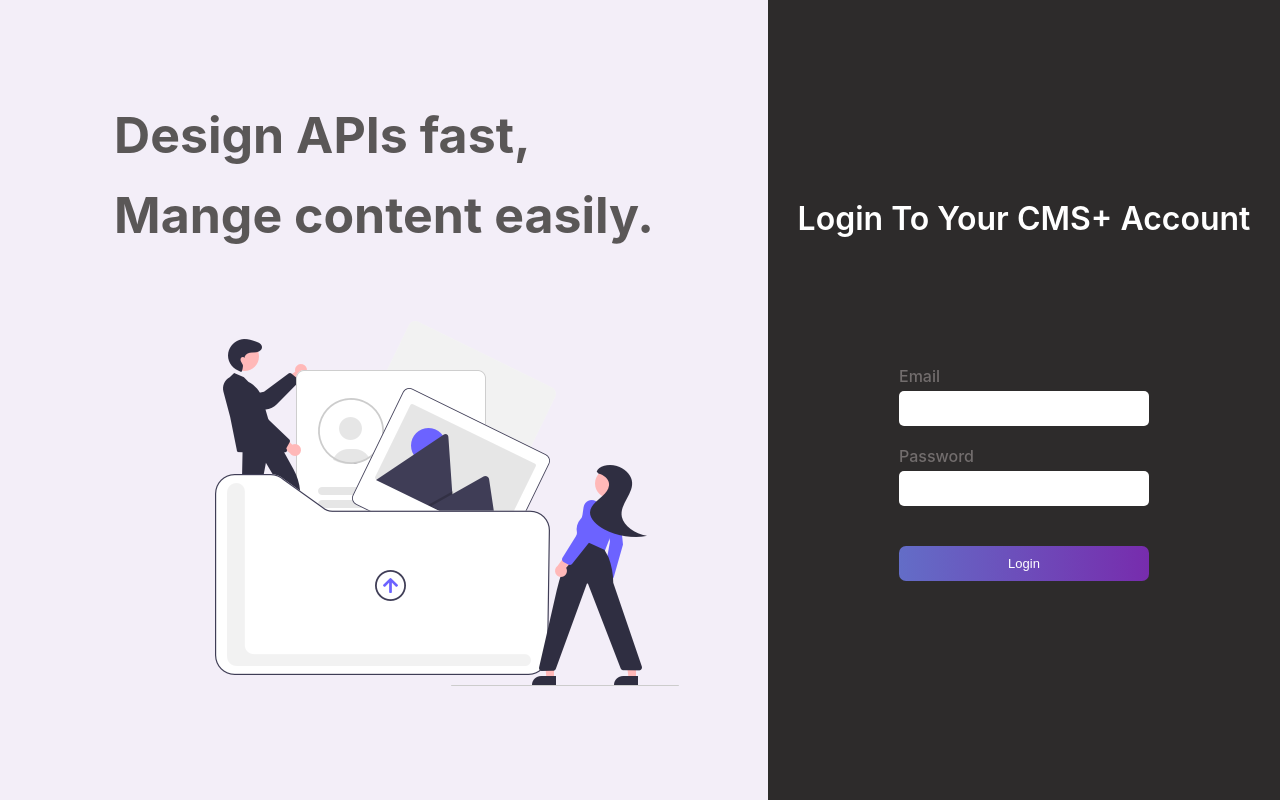
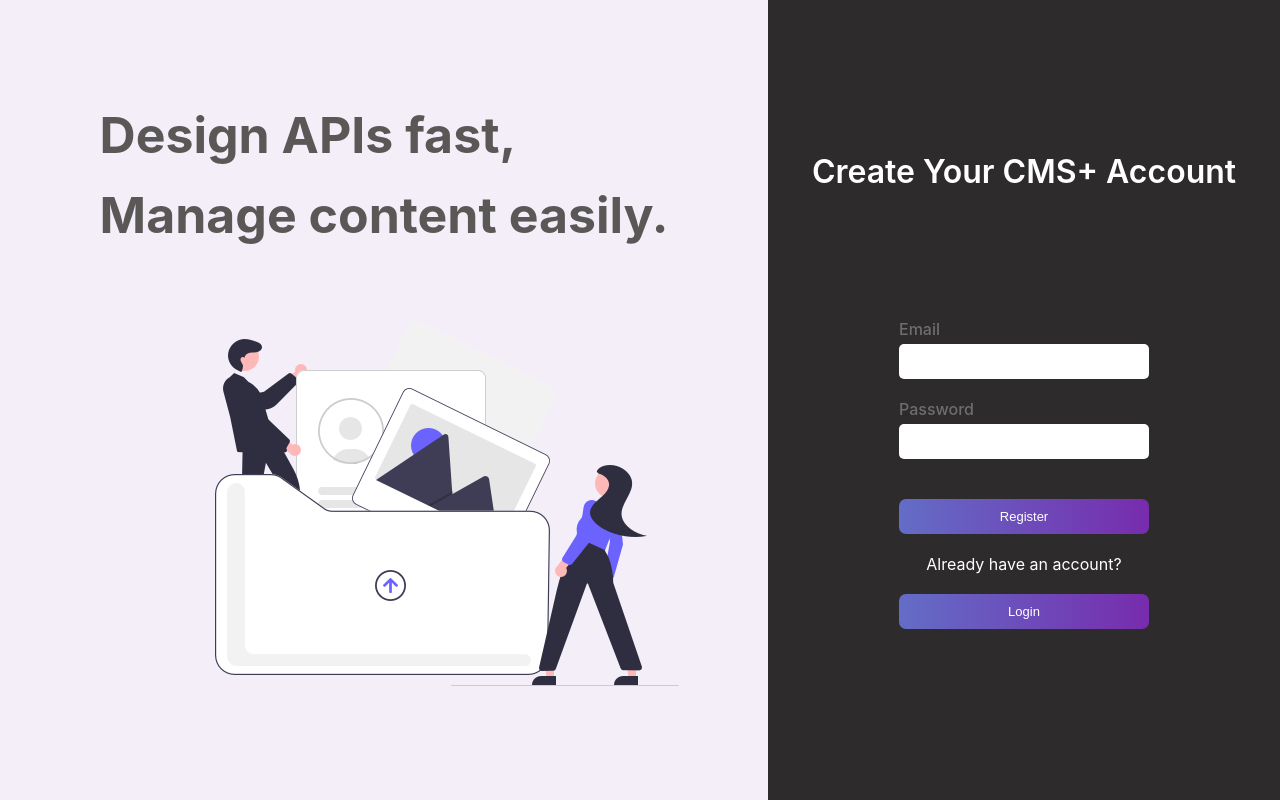
Before and after one commit to darshitdave02/CMS-FE, a React (Create React App) app: page / in a window 1280 px wide. Built offline with nearby package versions, Linux system fonts and the light colour scheme.

Commit message:
feat: add all remaining functionality and register page

```diff
--- a/src/App.jsx
+++ b/src/App.jsx
@@ -7,13 +7,15 @@ import PageNotFound from './pages/PageNotFound';
 import LoginPage from './pages/LoginPage';
 import ContentTypeBuilder from './pages/ContentTypeBuilder';
 import CollectionView from './pages/CollectionView';
+import RegisterPage from './pages/RegisterPage';
 
 function App() {
   return (
     <div >
       <BrowserRouter>
         <Routes>
-          <Route path={HOME_ROUTE} element={<LoginPage />} />
+          <Route path={HOME_ROUTE} element={<RegisterPage />} />
+          <Route path={`${HOME_ROUTE}/login`} element={<LoginPage />} />
           <Route path={`${HOME_ROUTE}/dashboard`}element={<ContentTypeBuilder />} />
           <Route path={`${HOME_ROUTE}/dashboard/collections/:collectionName`}element={<CollectionView />} />
           <Route path={`${ERROR_ROUTE}/:errorCode?`} element={<Error />} />
--- a/src/components/CollectionEntries/index.jsx
+++ b/src/components/CollectionEntries/index.jsx
@@ -8,6 +8,7 @@ import CollectionEntryCard from '../CollectionEntryCard';
 
 export default function CollectionEntries(props) {
   const [data, setData] = useState([]);
+  const [showModal, setShowModal] = useState(false);
 
   useEffect(() => {
     const token = localStorage.getItem('token');
@@ -38,19 +39,19 @@ export default function CollectionEntries(props) {
 
   console.log(data);
 
-  const [showModal, setShowModal] = useState(false);
   return (
     <div>
       <div className="content-entry-container">
         <div className="content-entrie-title">
           <span className="entrie-count">{data.length} Entries Found</span>
-          <div onClick={() => setShowModal(true)} className="new-entry-div">
-            <span className="new-entry-text">Add a new entry</span>
+          <div  className="new-entry-div">
+            <span onClick={() => setShowModal(true)} className="new-entry-text">Add a new entry</span>
           </div>
           <ModalForm
             onClose={() => setShowModal(false)}
             show={showModal}
             collectionName={props.collectionName}
+            data={'New Entry'}
           />
         </div>
         <div className="table-content-title">
@@ -63,7 +64,7 @@ export default function CollectionEntries(props) {
         </div>
 
         {data.map((item, idx) => (
-          <CollectionEntryCard key={idx} data={item} />
+          <CollectionEntryCard key={idx} data={item} collectionName={props.collectionName} />
         ))}
 
 
--- a/src/components/ContentType/index.jsx
+++ b/src/components/ContentType/index.jsx
@@ -17,7 +17,7 @@ function ContentType() {
       <ContentTypeHeader text={'Content Type' } />
       <div className="content-type-body">
         <AddType onCollectionClick={handleCollectionClick} />
-        <ViewType collectionName={collectionName ? collectionName : 'my_table'} />
+        <ViewType collectionName={collectionName ? collectionName : 'trial'} />
       </div>
     </div>
   );
--- a/src/components/ModalInput/index.jsx
+++ b/src/components/ModalInput/index.jsx
@@ -55,10 +55,67 @@ export default function ModalInput(props) {
     }
   };
 
+  const handleRenameContentType = async () => {
+    const token = localStorage.getItem('token');
+
+    const requestBody = {
+      name: props.collectionName,
+      newName: `${name}`,
+    };
+    try {
+      await makeRequest(BACKEND_URL, {
+        method: 'PATCH',
+        url: '/types/edit',
+        headers: {
+          Authorization: `Bearer ${token}`,
+        }
+      },{data: requestBody}, null);
+      props.onClose();
+      setName('');
+      window.location.reload();
+    } catch (error) {
+      console.error(error);
+    }
+  };
+
+  const handleRenameField = async () => {
+    const token = localStorage.getItem('token');
+
+    const requestBody = {
+      name: props.collectionName,
+      fieldName: props.fieldName,
+      newFieldName: `${name}`,
+    };
+    try {
+      await makeRequest(BACKEND_URL, {
+        method: 'PATCH',
+        url: '/types/field/edit',
+        headers: {
+          Authorization: `Bearer ${token}`,
+        }
+      },{data: requestBody}, null);
+      props.onClose();
+      setName('');
+      window.location.reload();
+    } catch (error) {
+      console.error(error);
+    }
+  };
+
+
   let handleCreate = handleCreateType; // Default to handleCreateType
   if (props.text === 'Field') {
     handleCreate = handleCreateField;
   }
+  if (props.text === 'Content Type Name') {
+    handleCreate = handleRenameContentType;
+  }
+  if (props.text === 'Field Name') {
+    handleCreate = handleRenameField;
+
+  }
+
+
 
   if (!props.show) {
     return null;
@@ -95,4 +152,5 @@ ModalInput.propTypes = {
   show: propTypes.bool.isRequired,
   text: propTypes.string,
   collectionName: propTypes.string,
+  fieldName: propTypes.string,
 };
--- a/src/components/TypeCard/index.jsx
+++ b/src/components/TypeCard/index.jsx
@@ -1,23 +1,62 @@
-import React from 'react';
+import React, { useState } from 'react';
 import './typeCard.css';
-import NodeEdit from '../../assests/user-edit-text-message-note_2023-03-09/user-edit-text-message-note.png';
-import DeleteImage from '../../assests/trash-delete-recycle-bin-bucket-waste_2023-03-09/trash-delete-recycle-bin-bucket-waste.png';
+import NodeEdit from '../../assests/user-edit-text-message-note_2023-03-09/user-edit-text-message-note@2x.png';
+import DeleteImage from '../../assests/trash-delete-recycle-bin-bucket-waste_2023-03-09/trash-delete-recycle-bin-bucket-waste@2x.png';
 import PropTypes from 'prop-types';
+import ModalInput from '../ModalInput';
+import makeRequest from '../../utils/makeRequest';
+import { BACKEND_URL } from '../../constants/apiEndPoints';
 
 function TypeCard(props) {
+  const [showModal, setShowModal] = useState(false);
+
+  const handleDelete = async () => {
+    const token = localStorage.getItem('token');
+
+    const requestBody = {
+      name: props.collectionName,
+      fieldName: props.text,
+    };
+    try {
+      await makeRequest(
+        BACKEND_URL,
+        {
+          method: 'DELETE',
+          url: '/types/field/delete',
+          headers: {
+            Authorization: `Bearer ${token}`,
+          },
+        },
+        { data: requestBody },
+        null
+      );
+
+      window.location.reload();
+    } catch (error) {
+      console.error(error);
+    }
+  };
+
   return (
     <div>
       <div className="type-card">
-        <div className='column'>
+        <div className="column">
           <div className="badge"></div>
           <div>{props.text}</div>
         </div>
-        <div className='column-type'>Text</div>
-        <div className='type-card-icons'>
-          <div>
+        <div className="column-type">Text</div>
+        <div className="type-card-icons">
+          <div onClick={() => setShowModal(true)}>
             <img src={NodeEdit} alt="edit" />
           </div>
-          <div>
+          <ModalInput
+            onClose={() => setShowModal(false)}
+            show={showModal}
+            text={'Field Name'}
+            fieldName={props.text}
+            collectionName={props.collectionName}
+          />
+          <div onClick={handleDelete}>
             <img src={DeleteImage} alt="delete" />
           </div>
         </div>
@@ -30,4 +69,5 @@ export default TypeCard;
 //define the type of props that are passed to this component
 TypeCard.propTypes = {
   text: PropTypes.string,
+  collectionName: PropTypes.string,
 };
--- /dev/null
+++ b/src/pages/RegisterPage/index.jsx
@@ -0,0 +1,90 @@
+import React, { useState } from 'react';
+import { useNavigate } from 'react-router-dom';
+import homePageImage from '../../assests/undraw-upload-re-pasx_2023-03-09/undraw-upload-re-pasx.png';
+import './registerPage.css';
+import { AUTH_URL } from '../../constants/apiEndPoints';
+import makeRequest from '../../utils/makeRequest';
+
+export default function RegisterPage() {
+  const navigate = useNavigate();
+  const [registerData, setRegisterData] = useState({
+    username: '',
+    password: '',
+  });
+
+  const handleRegister = async (event) => {
+    event.preventDefault();
+    try {
+      const data  = await makeRequest(
+        AUTH_URL,
+        {
+          method: 'POST',
+          url: '/register',
+          data: registerData
+        },
+        { },
+        navigate
+      );
+      if (data.status === 201) {
+        alert('Registration successful. Please login to continue.');
+        navigate('/login');
+      } else {
+        alert('Registration failed. Please try again.');
+      }
+    } catch (error) {
+      console.error(error);
+    }
+  };
+
+  const handleInputChange = (event) => {
+    setRegisterData({
+      ...registerData,
+      [event.target.name]: event.target.value,
+    });
+  };
+
+  return (
+    <div className="container">
+      <div className="image-container">
+        <div className="page-title">
+          <h2>Design APIs fast,</h2> <br />
+          <h2>Manage content easily.</h2>
+        </div>
+        <img src={homePageImage} alt="logo" />
+      </div>
+      <div className="register-container">
+        <div className="title">Create Your CMS+ Account</div>
+        <div className="form-container">
+          <div className="email-container">
+            <h4>Email</h4>
+            <input
+              type="username"
+              name="username"
+              id="username"
+              value={registerData.email}
+              onChange={handleInputChange}
+            />
+          </div>
+          <div className="password-container">
+            <h4>Password</h4>
+            <input
+              type="password"
+              name="password"
+              id="password"
+              value={registerData.password}
+              onChange={handleInputChange}
+            />
+          </div>
+
+          <button type="submit" onClick={handleRegister}>
+            Register
+          </button>
+          <div className="login-link">
+            <span>Already have an account?</span>
+            <button onClick={() => navigate('/login')}>Login</button>
+          </div>
+        </div>
+      </div>
+    </div>
+  );
+}
--- /dev/null
+++ b/src/pages/RegisterPage/registerPage.css
@@ -0,0 +1,107 @@
+.image-container {
+    display: flex;
+    flex-direction: column;
+    justify-content: center;
+    align-items: center;
+    height: 100vh;
+    width: 60vw;
+    background-color: rgb(243, 238, 248);
+}
+
+.page-title {
+    line-height: 40px;
+}
+
+.page-title h2 {
+    font-weight: 700;
+    font-size: 50px;
+    color: rgb(90, 87, 87);
+}
+
+.container {
+    display: flex;
+    justify-content: space-between;
+    align-items: center;
+    height: 100vh;
+    width: 100vw;
+    background-color: rgb(39,39,39);
+}
+
+.image-container img {
+    object-fit: contain;
+}
+
+.register-container {
+    height: 100vh;
+    width: 40vw;
+    display: flex;
+    flex-direction: column;
+    justify-content: center;
+    align-items: center;
+    background-color: rgb(45, 43, 43);
+}
+
+.title {
+    color: white;
+    font-size: 2rem;
+    font-weight: 600;
+    margin-bottom: 8rem;
+
+}
+
+.form-container {
+    display: flex;
+    flex-direction: column;
+    justify-content: center;
+    align-items: center;
+    width: 100%;
+}
+
+
+.email-container h4 {
+    font-weight: 500;
+    font-size: medium;
+    color: rgb(114, 109, 109);
+    margin-bottom: 5px;
+}
+
+.email-container input {
+    width: 250px;
+    height: 35px;
+    border-radius: 5px;
+    border: none;
+    margin-bottom: 20px;
+}
+
+.password-container h4 {
+    font-weight: 500;
+    font-size: medium;
+    color: rgb(114, 109, 109);
+    margin-bottom: 5px;
+}
+
+.password-container input {
+    width: 250px;
+    height: 35px;
+    border-radius: 5px;
+    border: none;
+    margin-bottom: 20px;
+}
+
+.login-link {
+    color: white;
+    display: flex;
+    flex-direction: column;
+    align-items: center;
+}
+
+.form-container button {
+    width: 250px;
+    height: 35px;
+    border-radius: 7px;
+    border: none;
+    margin: 20px;
+    font-size: small;
+    background-image: linear-gradient(to left, rgb(119, 44, 173), rgb(99, 109, 199));
+    color: white;
+}
```
Also changed, not shown: src/components/CollectionEntryCard/index.jsx (+43 -4 lines), src/components/Login/index.jsx (deleted, +0 -8 lines), src/components/ModalForm/index.jsx (+47 -4 lines), src/components/ViewType/index.jsx (+27 -5 lines), src/components/Login/login.css (deleted).
